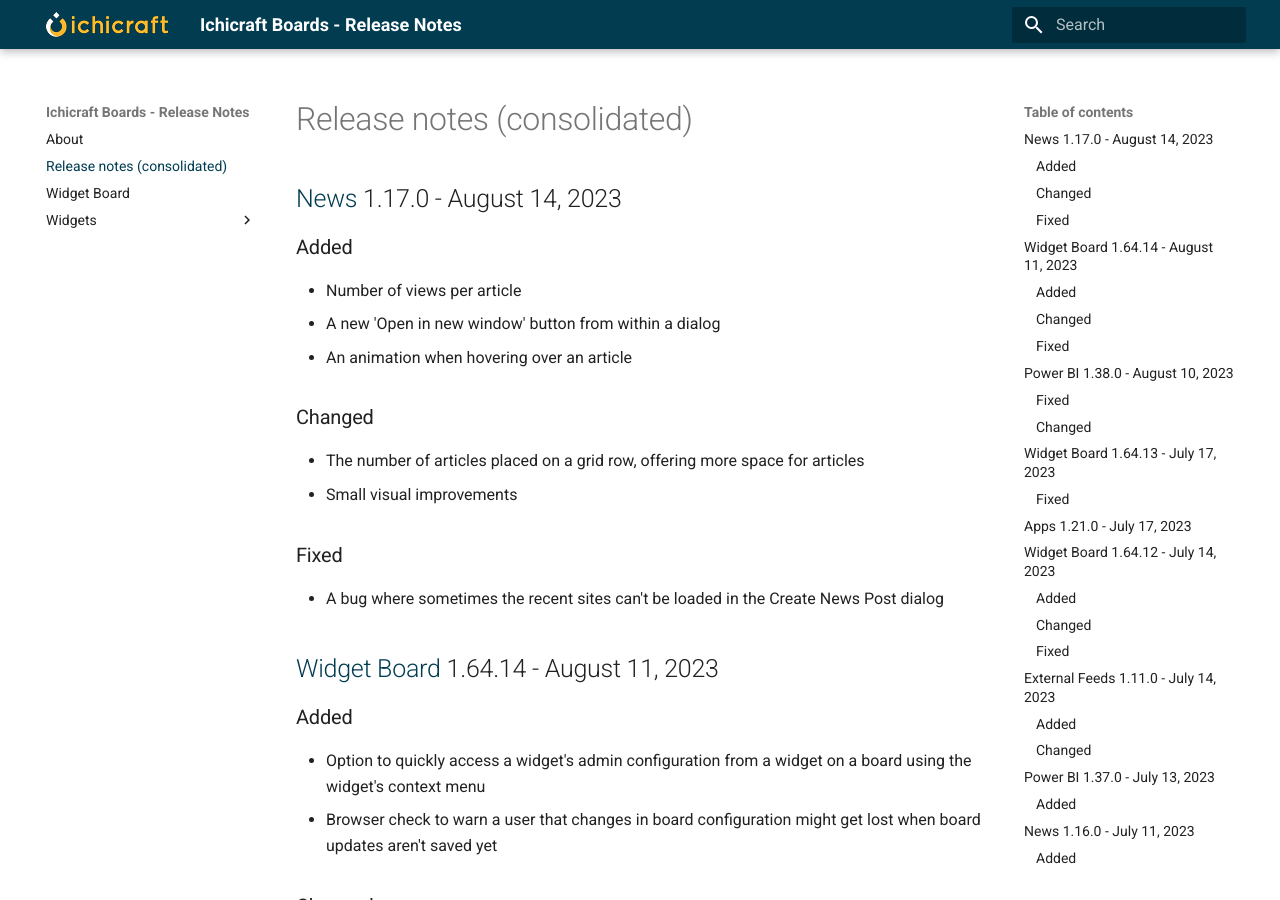
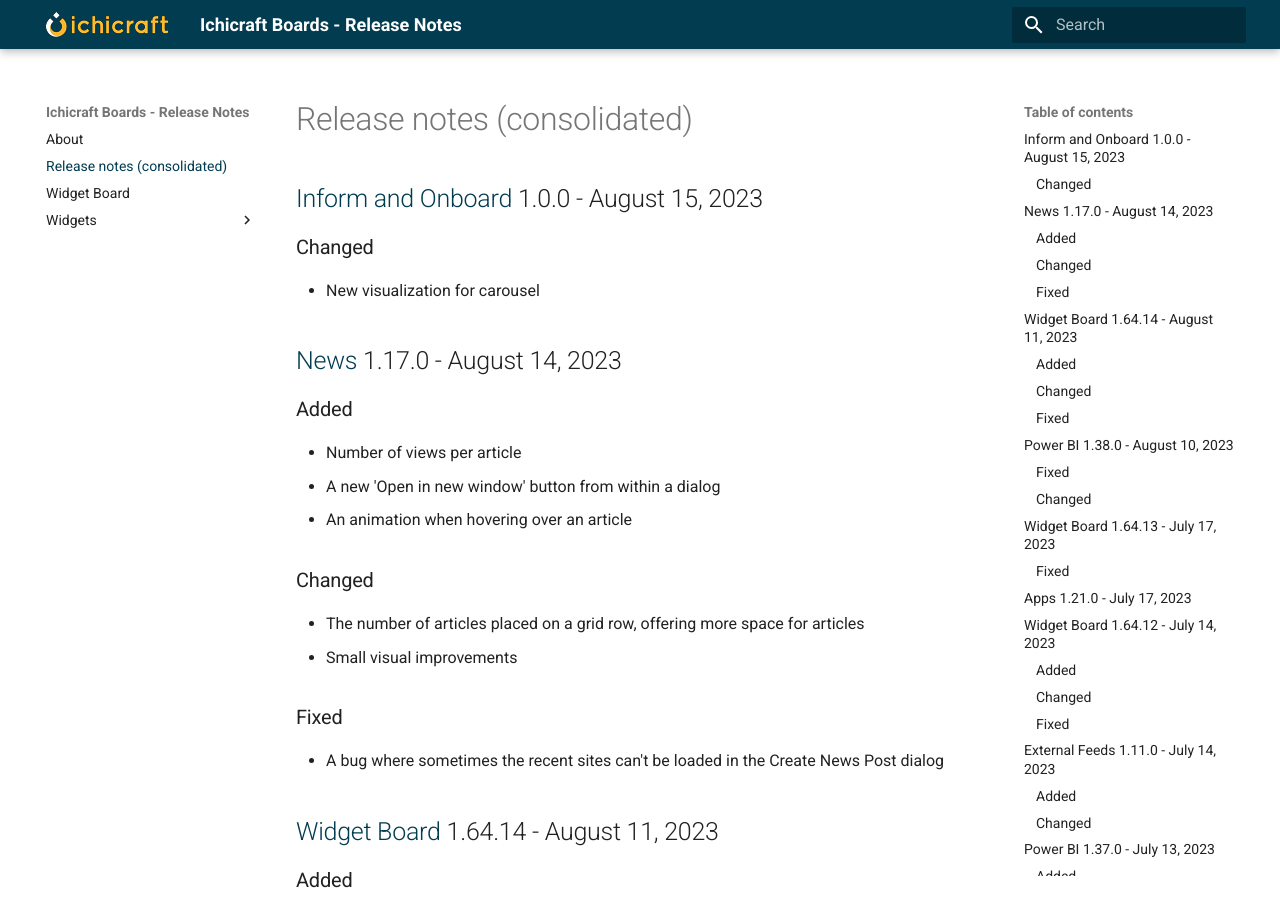
Before and after one commit to ichicraft/widgets-docs, an MkDocs documentation site: the page built from docs/Release-notes-(consolidated).md, in a window 1280 px wide and 900 px high. Built offline with MkDocs 1.6.1 and Material for MkDocs 9.7.7, drawn with Linux system fonts in a browser that asks for light colours.

Commit message:
Release notes updated by BuildService

```diff
--- a/docs/Release-notes-(consolidated).md
+++ b/docs/Release-notes-(consolidated).md
@@ -1,3 +1,8 @@
+## [Inform and Onboard](./Widgets/Inform and Onboard.md) 1.0.0 - August 15, 2023
+
+### Changed
+- New visualization for carousel
+
 ## [News](./Widgets/News.md) 1.17.0 - August 14, 2023
 
 ### Added
--- a/docs/Widgets/Inform and Onboard.md
+++ b/docs/Widgets/Inform and Onboard.md
@@ -1,3 +1,8 @@
+## 1.0.0 - August 15, 2023
+
+### Changed
+- New visualization for carousel
+
 ## 0.5.0 - June 21, 2023
 
 ### Fixed
```
